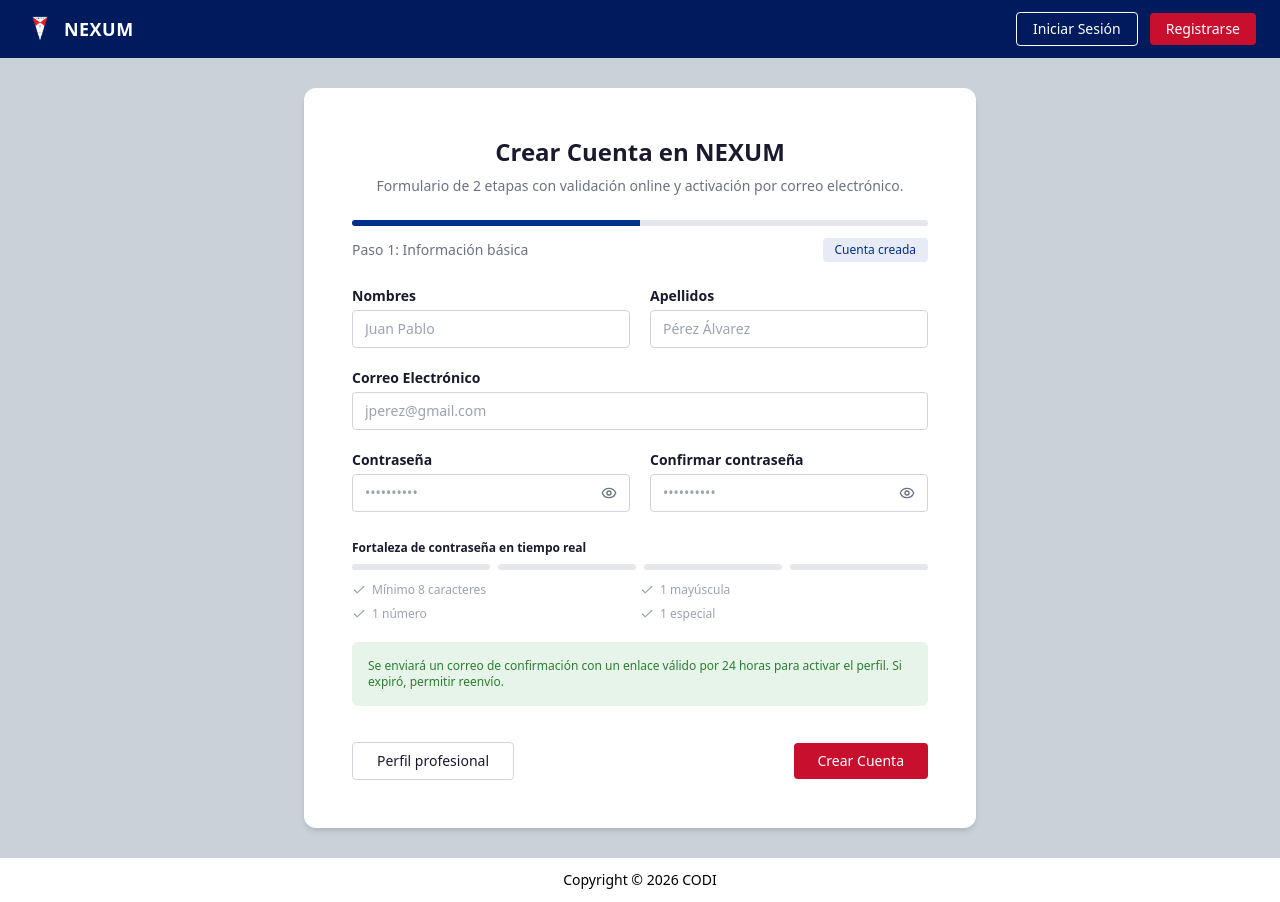
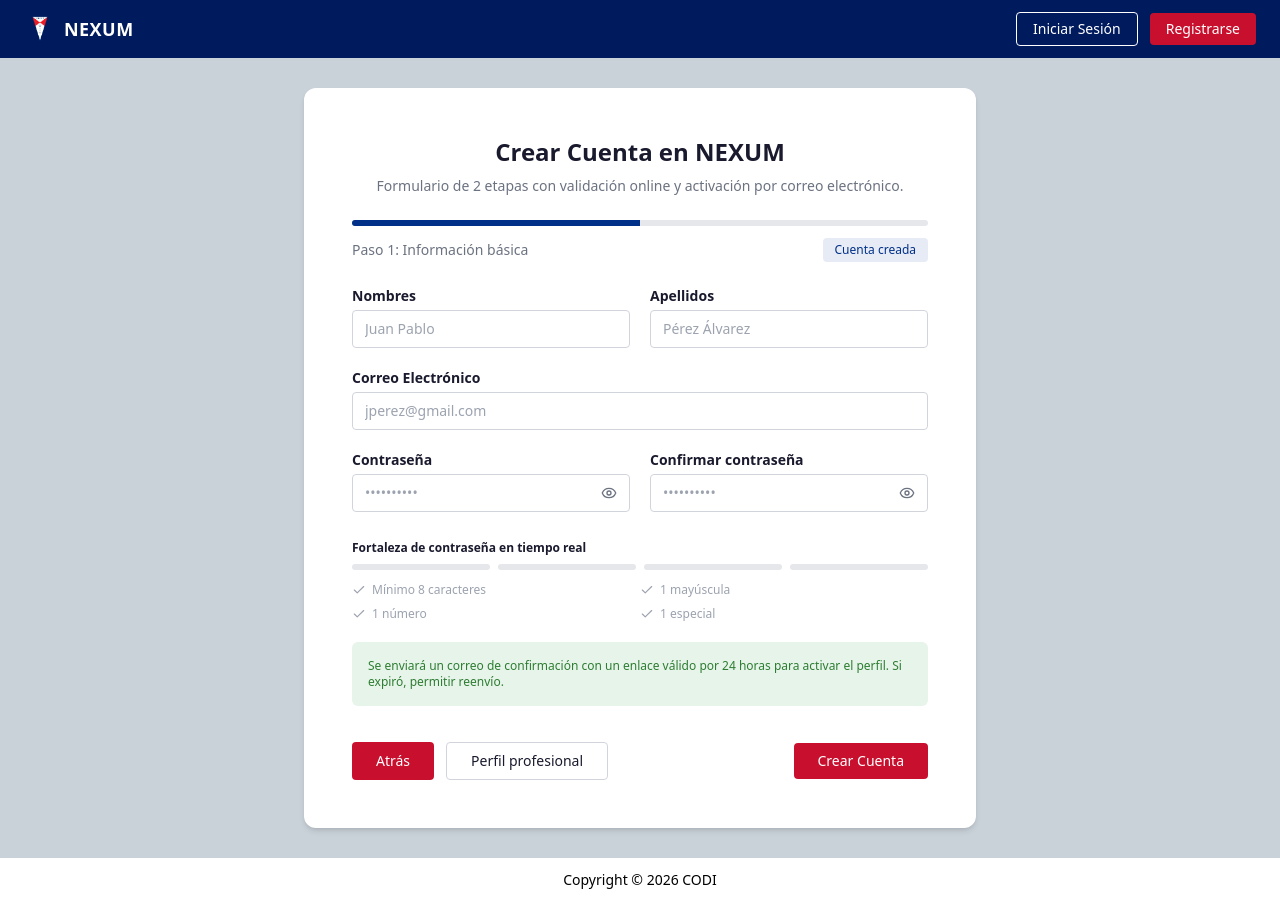
Before and after one commit to maisimo365/nexum-frontend, a React (Vite) app: page /register in a window 1280 px wide. Built offline with nearby package versions, Linux system fonts and the light colour scheme.

Commit message:
accion de boton de atras a login

```diff
--- a/src/pages/auth/RegisterPage.tsx
+++ b/src/pages/auth/RegisterPage.tsx
@@ -1,5 +1,5 @@
 import { useState } from "react";
-import { Link, useNavigate } from "react-router-dom";
+import { useNavigate } from "react-router-dom";
 import { Check, Eye, EyeOff, Mail, User } from "lucide-react";
 import { registerService } from "../../services/auth.service";
 
@@ -311,6 +311,14 @@ export default function RegisterPage() {
 
                 {/* Step 1 Actions */}
                 <div className="flex justify-between items-center pt-4">
+                  <div className="flex gap-3">
+                    <button
+                      type="button"
+                      onClick={() => navigate("/login")}
+                      className="bg-action text-white font-medium px-6 py-2 rounded text-sm hover:opacity-90 transition-opacity"
+                    >
+                      Atrás
+                    </button>
                     <button
                       type="button"
                       onClick={handleNextStep}
@@ -318,6 +326,7 @@ export default function RegisterPage() {
                     >
                       Perfil profesional
                     </button>
+                  </div>
 
                   <button
                     type="submit"
@@ -348,6 +357,14 @@ export default function RegisterPage() {
 
                 {/* Step 2 Actions */}
                 <div className="flex justify-between items-center pt-8">
+                  <div className="flex gap-3">
+                    <button
+                      type="button"
+                      onClick={() => navigate("/login")}
+                      className="bg-action text-white font-medium px-6 py-2 rounded text-sm hover:opacity-90 transition-opacity"
+                    >
+                      Cancelar
+                    </button>
                     <button
                       type="button"
                       onClick={() => setStep(1)}
@@ -355,6 +372,7 @@ export default function RegisterPage() {
                     >
                       Atras
                     </button>
+                  </div>
 
                   <button
                     type="submit"
```
Lines whose indentation alone changed are shown as unchanged.
